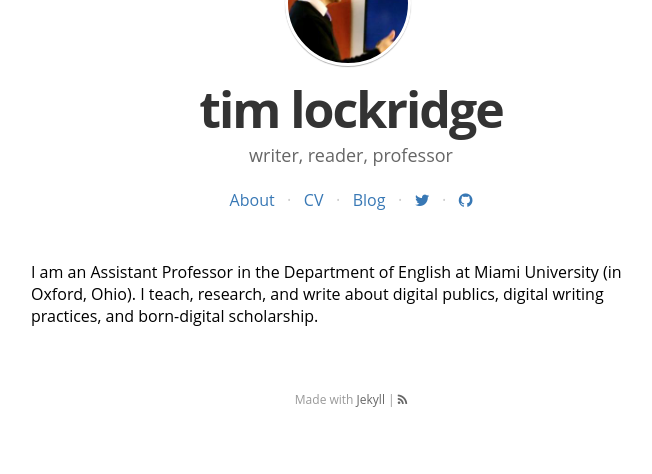
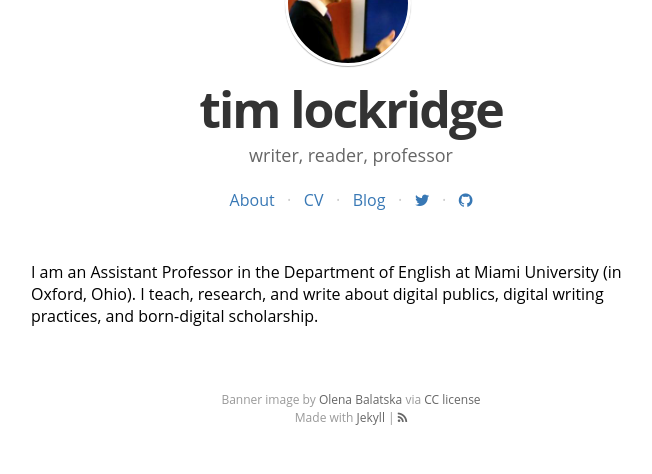
Before and after one commit to timlockridge/timlockridgedotcom, a Jekyll site: the page built from index.html, in a window 1280 px wide. Shown: the part 450-924 px from the top of the page, without its empty margins (289-941 px from the left). Built offline with Jekyll 4.4.1, drawn with Linux system fonts in a browser that asks for light colours; nearby versions of some CDN libraries; some web fonts are replaced; Markdown is read by kramdown in place of the engine named in the settings.

Commit message:
update footer

```diff
--- a/_includes/footer.html
+++ b/_includes/footer.html
@@ -2,7 +2,7 @@
 
 <footer class="site-footer">
     <div class="inner">
-         <section class="poweredby">Made with <a href="http://jekyllrb.com"> Jekyll</a> | <a class="subscribe" href="{{ "/feed.xml" | prepend: site.baseurl }}"> <span class="tooltip"> <i class="fa fa-rss"></i></span></a>
+         <section class="poweredby">Banner image by <a href="https://www.behance.net/gallery/56506009/Forest-(Cinemagraphs)">Olena Balatska</a> via <a href="https://creativecommons.org/licenses/by-nc-nd/4.0/deed.en_US">CC license</a><br/>Made with <a href="http://jekyllrb.com"> Jekyll</a> | <a class="subscribe" href="{{ "/feed.xml" | prepend: site.baseurl }}"> <span class="tooltip"> <i class="fa fa-rss"></i></span></a>
          </section>
     </div>
 </footer>
```
Also changed, not shown: 1 other file.
